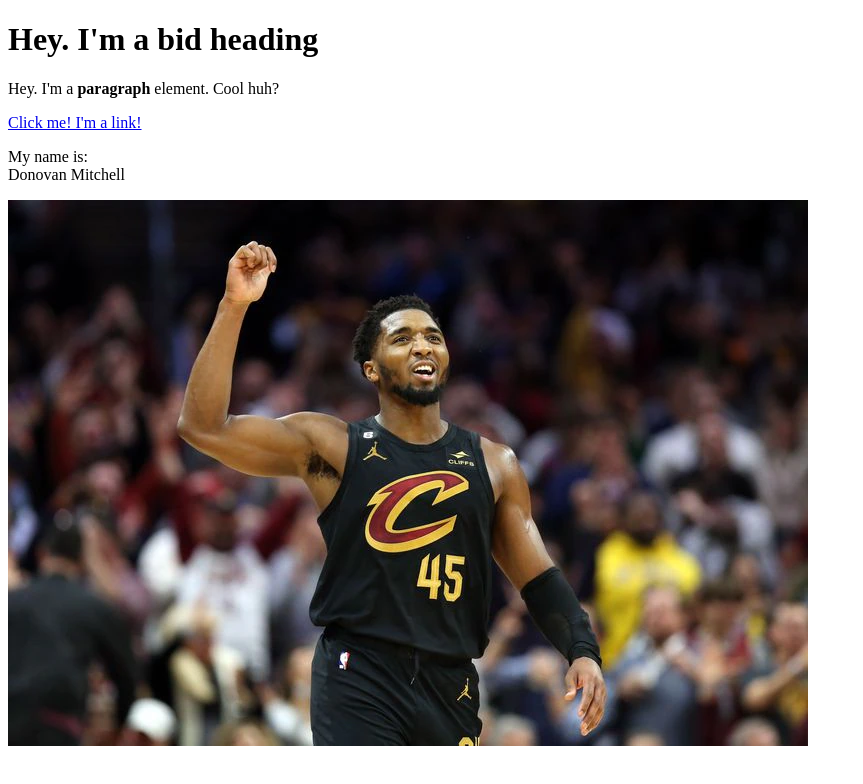
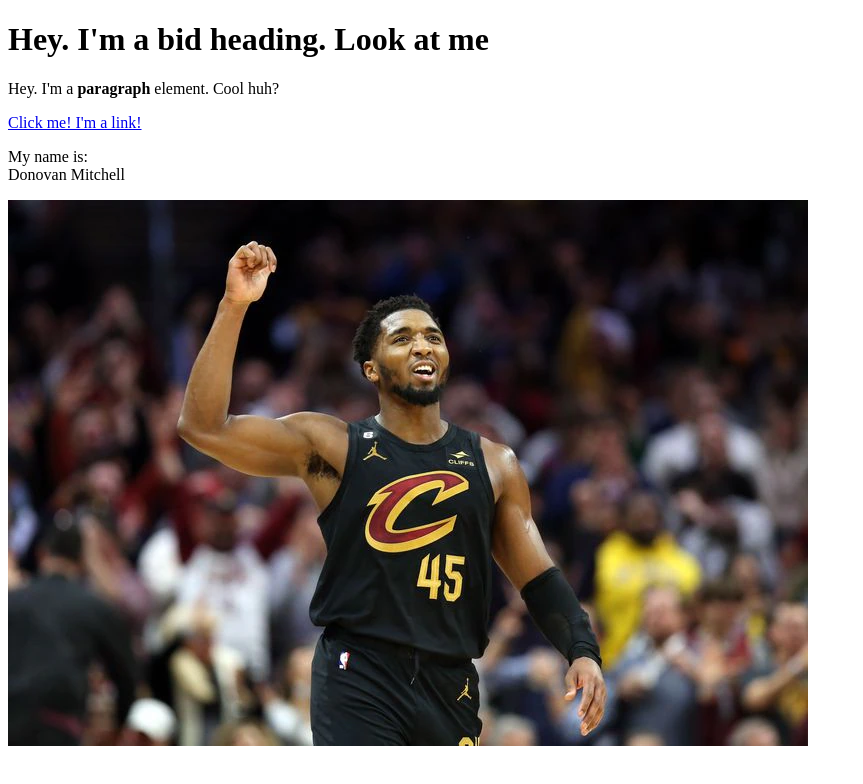
Before and after one commit to sungive/cartoon-hero, a plain HTML site: page test.html in a window 1280 px wide. Shown: the whole page, without its empty margins (0-863 px from the left). Drawn offline with Linux system fonts and the light colour scheme.

Commit message:
Update test.html

```diff
--- a/test.html
+++ b/test.html
@@ -4,7 +4,7 @@
 	<title>Test page</title>
 </head>
 <body>
-	<h1>Hey. I'm a bid heading</h1>
+	<h1>Hey. I'm a bid heading. Look at me</h1>
 	<p>Hey. I'm a <b>paragraph</b> element. Cool huh?</p>
 	<a href="https://google.fr" target="_blank" title="Let's go to Google">Click me! I'm a link!</a>
 	<p>My name is:<br>
```
